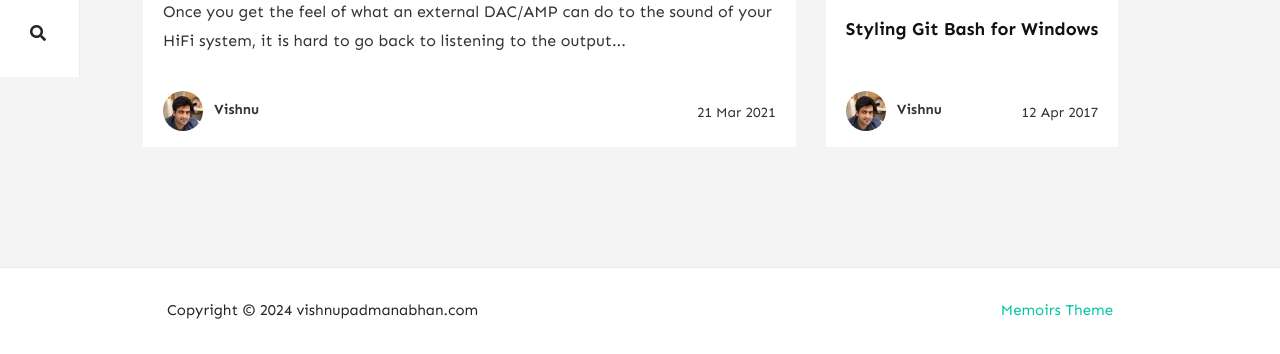
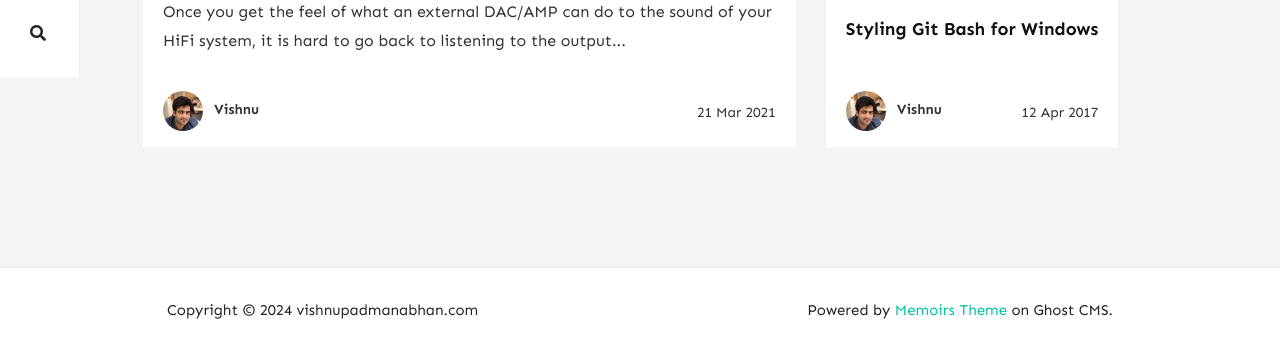
Before and after one commit to vishnupadmanabhan/vishnupadmanabhan.github.io, a Jekyll site: the page built from index.html, in a window 1280 px wide, cut to the strip 823-1177 px from the top of the page. Built offline with Jekyll 4.4.1, drawn with Linux system fonts in a browser that asks for light colours; nearby versions of some CDN libraries; the list of posts is cut into pages by our own code; comment, search, counter and statistics services are not loaded.

Commit message:
Updated footer

```diff
--- a/_layouts/default.html
+++ b/_layouts/default.html
@@ -114,7 +114,7 @@
                 Copyright © {{ site.time | date: "%Y" }} {{ site.name }}
             </div>
             <div class="col-md-6 col-sm-12 text-center text-lg-right">
-                <a target="_blank" href="https://www.wowthemes.net/memoirs-free-jekyll-theme/">Memoirs Theme</a>
+                Powered by <a target="_blank" href="https://www.wowthemes.net/memoirs-free-jekyll-theme/">Memoirs Theme</a> on Ghost CMS.
             </div>
         </div>
     </div>
```
